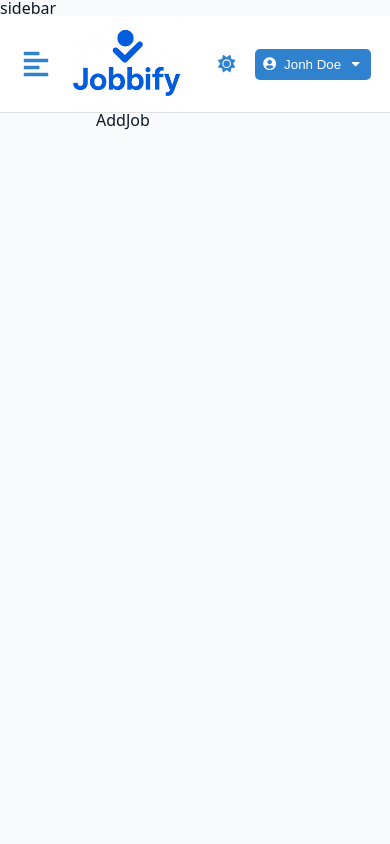
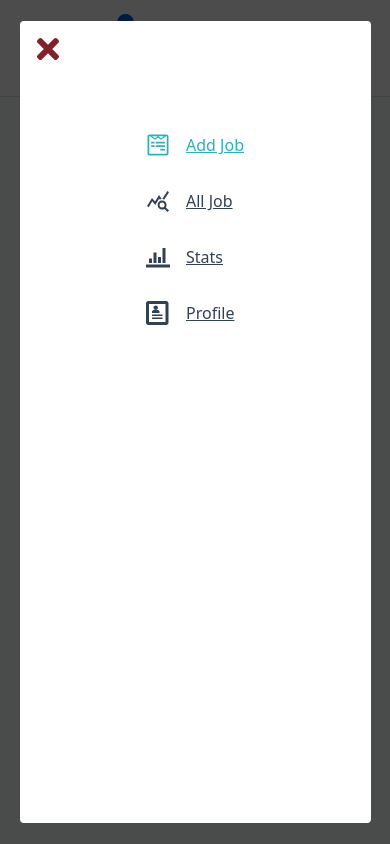
Before and after one commit to Jamesdai05/MERN-JOBIFY, a React (Vite) app in the folder frontend/: page /dashboard in a window 390 px wide. Built offline with nearby package versions, Linux system fonts and the light colour scheme.

Commit message:
(feat):add the navlinks for small screen

```diff
--- a/frontend/src/components/Sidebar.jsx
+++ b/frontend/src/components/Sidebar.jsx
@@ -1,9 +1,35 @@
 import Wrapper from "./wrapper/sidebar.js"
+import Logo from './Logo';
+import { useDashboardContext } from "../pages/Admin/DashboardLayout.jsx";
+import Navlinks from "./Navlinks.jsx";
+import { FaTimes } from "react-icons/fa";
+// import { useState } from "react";
+
 
 const Sidebar = () => {
+  const {showSidebar, toggleSidebar } = useDashboardContext();
+  const sideBarClassName = showSidebar
+      ? "show-sidebar sidebar-container"
+      : "sidebar-container";
+
   return (
-
-    <Wrapper>sidebar</Wrapper>
-  )
+      <Wrapper>
+          <div className={sideBarClassName}>
+              <div className="content">
+                  <button
+                      type="button"
+                      className="close-btn"
+                      onClick={toggleSidebar}
+                  >
+                      <FaTimes />
+                  </button>
+                  <header>
+                    <Logo />
+                  </header>
+                  <Navlinks />
+              </div>
+          </div>
+      </Wrapper>
+  );
 }
 export default Sidebar
--- a/frontend/src/components/wrapper/sidebar.js
+++ b/frontend/src/components/wrapper/sidebar.js
@@ -1,10 +1,6 @@
 import styled from "styled-components";
 
 const Wrapper=styled.aside`
-    @media (min-width: 992px) {
-        display: none;
-  }
-
     .sidebar-container{
       position:fixed;
       inset:0;  /* for the fixed position display, to adjust the position*/
@@ -12,9 +8,64 @@ const Wrapper=styled.aside`
       display:flex;
       justify-content:center;
       align-items:center;
-    z-index:-1;
-    transition:var(--transition);
+      z-index:0;
+      transition: var(--transition);
       visibility:hidden;
+      opacity:0;
+    }
+    .show-sidebar {
+      z-index: 99;
+      opacity: 1;
+      visibility: visible;
+    }
+    .content {
+      background: var(--background-secondary-color);
+      width: var(--fluid-width);
+      height: 95vh;
+      border-radius: var(--border-radius);
+      padding: 4rem 2rem;
+      position: relative;
+      display: flex;
+      align-items: center;
+      flex-direction: column;
+    }
+    .close-btn {
+      position: absolute;
+      top: 10px;
+      left: 10px;
+      background: transparent;
+      border-color: transparent;
+      font-size: 2rem;
+      color: var(--red-dark);
+      cursor: pointer;
+    }
+    .nav-links {
+      padding-top: 2rem;
+      display: flex;
+      flex-direction: column;
+    }
+    .nav-link {
+      display: flex;
+      align-items: center;
+      color: var(--text-secondary-color);
+      padding: 1rem 0;
+      text-transform: capitalize;
+      transition: var(--transition);
+    }
+    .nav-link:hover {
+      color: var(--primary-500);
+    }
+    .icon {
+      font-size: 1.5rem;
+      margin-right: 1rem;
+      display: grid;
+      place-items: center;
+    }
+    .active {
+      color: var(--primary-500);
+    }
+    @media (min-width: 992px) {
+        display: none;
     }
 `
 
--- a/frontend/src/pages/Admin/DashboardLayout.jsx
+++ b/frontend/src/pages/Admin/DashboardLayout.jsx
@@ -14,7 +14,7 @@ const DashboarContext=createContext()
 const DashboardLayout = () => {
 
     const user={name:"Jonh Doe"}
-    const [showSidebar,setShowSidebar]=useState(false)
+    const [showSidebar,setShowSidebar]=useState(true)
     const [isDarkTheme,setIsDarkTheme]=useState(false)
 
     const toggleTheme=()=>{
```
Lines whose indentation alone changed are shown as unchanged.
